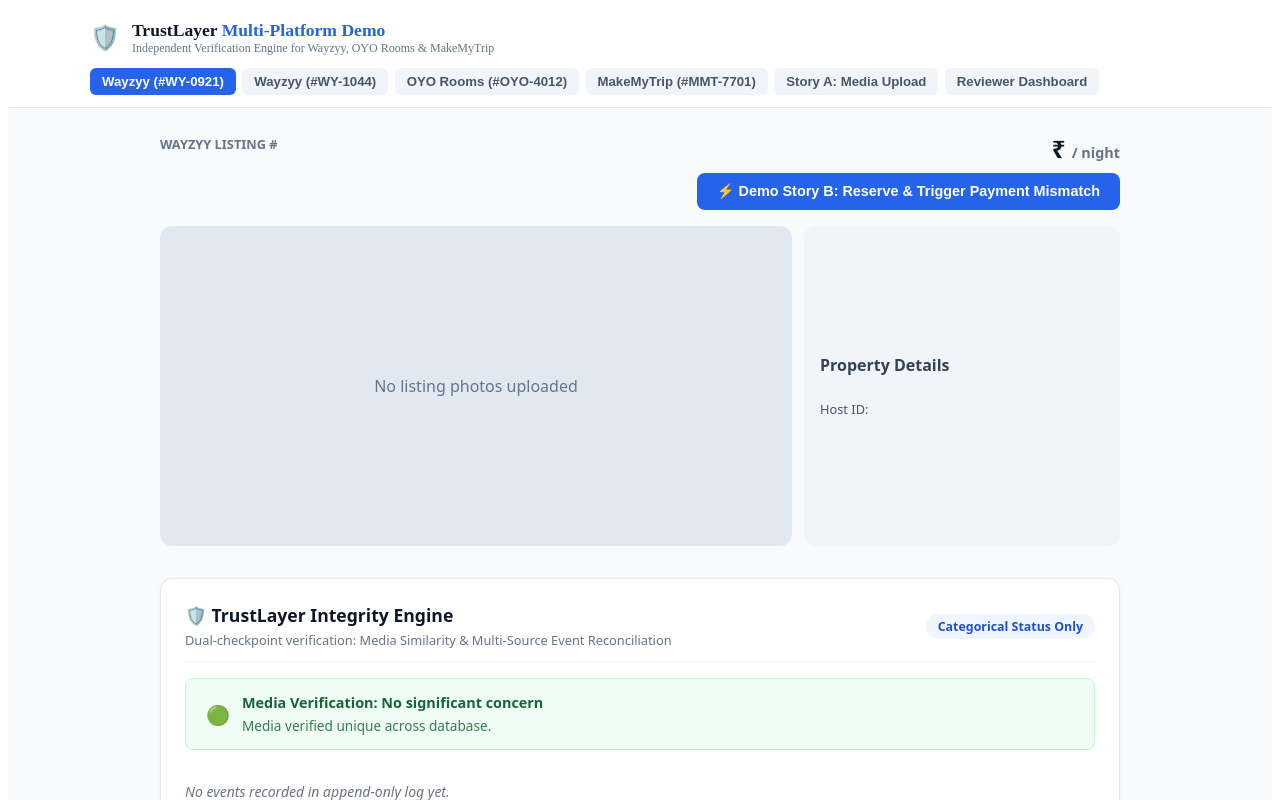
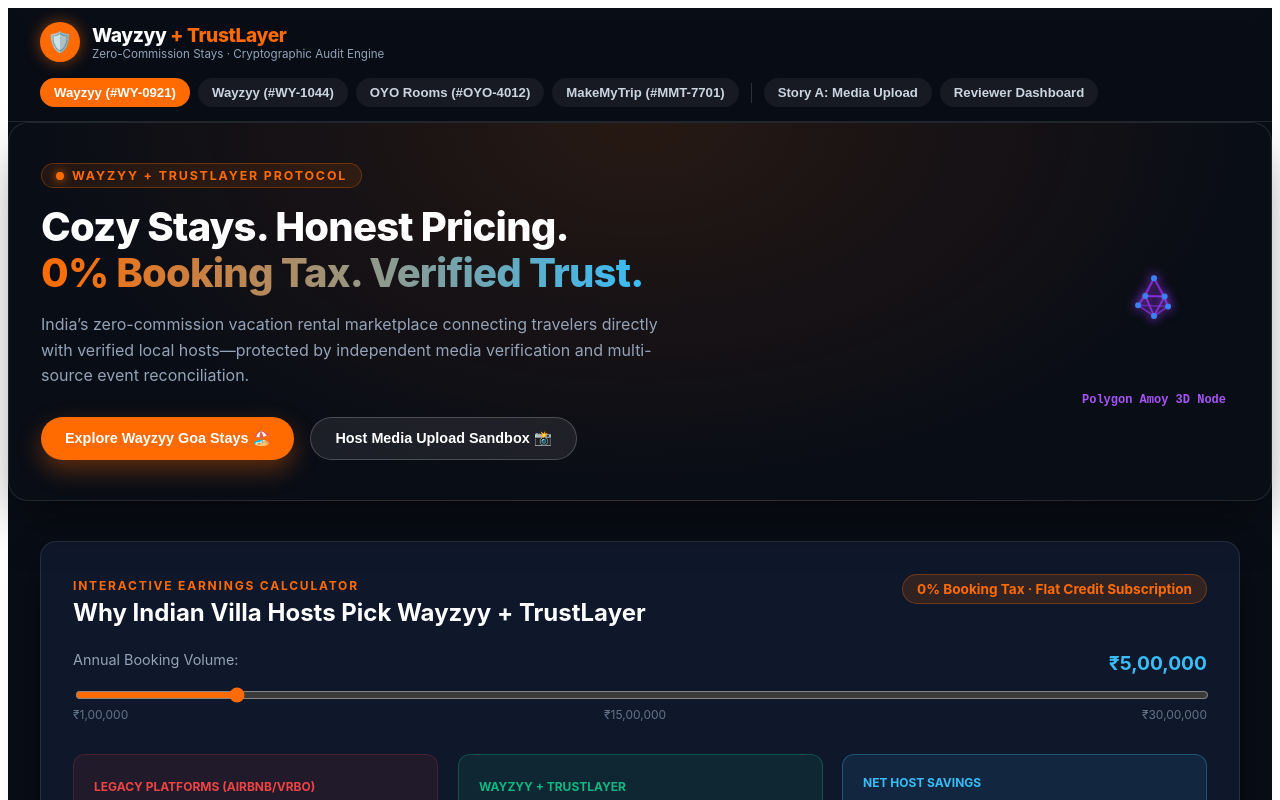
Before and after one commit to surana-rishabh/Trust-Layer, a React (Vite) app in the folder frontend/: page / in a window 1280 px wide. Shown: the top 800 px of the page. Built offline with nearby package versions, Linux system fonts and the light colour scheme; no server answers.

Commit message:
feat: integrate high-graphics glassmorphism & 3D canvas components into App root

```diff
--- a/frontend/src/App.jsx
+++ b/frontend/src/App.jsx
@@ -1,142 +1,58 @@
 import React, { useState, Suspense, lazy } from 'react';
+import Navbar from './components/Navbar';
+import HeroBanner from './components/HeroBanner';
+import FeeCalculator from './components/FeeCalculator';
+import CursorSpotlight from './components/CursorSpotlight';
 
-// Perf Plan 1.3: Code splitting using React.lazy + Suspense for route chunks
 const ListingPage = lazy(() => import('./pages/ListingPage'));
 const HostUploadPage = lazy(() => import('./pages/HostUploadPage'));
 const ReviewerPage = lazy(() => import('./pages/ReviewerPage'));
 
 export default function App() {
   const [activeTab, setActiveTab] = useState('WY-0921');
-  const [selectedCategory, setSelectedCategory] = useState('wayzyy');
+  const [platformFilter, setPlatformFilter] = useState('all');
 
   return (
-    <div style={{ backgroundColor: '#f8fafc', minHeight: '100vh', color: '#0f172a' }}>
-      {/* Top Navbar */}
-      <header style={{
-        backgroundColor: '#ffffff',
-        borderBottom: '1px solid #e2e8f0',
-        padding: '0.75rem 1.5rem',
-        position: 'sticky',
-        top: 0,
-        zIndex: 50
-      }}>
-        <div style={{ maxWidth: '1100px', margin: '0 auto', display: 'flex', justifyContent: 'space-between', alignItems: 'center', flexWrap: 'wrap', gap: '0.75rem' }}>
-          <div style={{ display: 'flex', alignItems: 'center', gap: '0.75rem' }}>
-            <span style={{ fontSize: '1.5rem' }}>🛡️</span>
-            <div>
-              <strong style={{ fontSize: '1.1rem', color: '#0f172a' }}>TrustLayer <span style={{ color: '#2563eb' }}>Multi-Platform Demo</span></strong>
-              <div style={{ fontSize: '0.75rem', color: '#64748b' }}>Independent Verification Engine for Wayzyy, OYO Rooms & MakeMyTrip</div>
-            </div>
+    <div style={{
+      backgroundColor: '#090d16',
+      minHeight: '100vh',
+      color: '#f8fafc',
+      fontFamily: "Inter, system-ui, -apple-system, BlinkMacSystemFont, 'Segoe UI', Roboto, sans-serif"
+    }}>
+      {/* 60fps Radial Cursor Spotlight & Particle Cloud */}
+      <CursorSpotlight />
+
+      {/* Glassmorphic Cyberpunk Navigation Header */}
+      <Navbar
+        activeTab={activeTab}
+        setActiveTab={setActiveTab}
+        platformFilter={platformFilter}
+        setPlatformFilter={setPlatformFilter}
+      />
+
+      {/* Hero Section with Interactive 3D Wireframe Polygon Gem & Protocol Telemetry */}
+      <HeroBanner />
+
+      {/* Fee Savings Calculator Comparison */}
+      <div style={{ maxWidth: '1200px', margin: '2rem auto', padding: '0 1.5rem' }}>
+        <FeeCalculator />
+      </div>
+
+      {/* Main Content Area */}
+      <main style={{ maxWidth: '1200px', margin: '0 auto', padding: '0 1.5rem 4rem 1.5rem' }}>
+        <Suspense fallback={
+          <div style={{
+            padding: '4rem',
+            textAlign: 'center',
+            color: '#94a3b8',
+            backdropFilter: 'blur(12px)',
+            background: 'rgba(15, 23, 42, 0.6)',
+            borderRadius: '16px',
+            border: '1px solid rgba(255, 255, 255, 0.1)'
+          }}>
+            Loading TrustLayer workspace...
           </div>
-
-          {/* Navigation Tabs */}
-          <nav style={{ display: 'flex', gap: '0.4rem', flexWrap: 'wrap' }}>
-            {/* Wayzyy */}
-            <button
-              onClick={() => setActiveTab('WY-0921')}
-              style={{
-                padding: '6px 12px',
-                borderRadius: '6px',
-                border: 'none',
-                fontSize: '0.825rem',
-                fontWeight: '600',
-                cursor: 'pointer',
-                backgroundColor: activeTab === 'WY-0921' ? '#2563eb' : '#f1f5f9',
-                color: activeTab === 'WY-0921' ? '#ffffff' : '#475569'
-              }}
-            >
-              Wayzyy (#WY-0921)
-            </button>
-
-            <button
-              onClick={() => setActiveTab('WY-1044')}
-              style={{
-                padding: '6px 12px',
-                borderRadius: '6px',
-                border: 'none',
-                fontSize: '0.825rem',
-                fontWeight: '600',
-                cursor: 'pointer',
-                backgroundColor: activeTab === 'WY-1044' ? '#2563eb' : '#f1f5f9',
-                color: activeTab === 'WY-1044' ? '#ffffff' : '#475569'
-              }}
-            >
-              Wayzyy (#WY-1044)
-            </button>
-
-            {/* OYO Rooms */}
-            <button
-              onClick={() => setActiveTab('OYO-4012')}
-              style={{
-                padding: '6px 12px',
-                borderRadius: '6px',
-                border: 'none',
-                fontSize: '0.825rem',
-                fontWeight: '600',
-                cursor: 'pointer',
-                backgroundColor: activeTab === 'OYO-4012' ? '#dc2626' : '#f1f5f9',
-                color: activeTab === 'OYO-4012' ? '#ffffff' : '#475569'
-              }}
-            >
-              OYO Rooms (#OYO-4012)
-            </button>
-
-            {/* MakeMyTrip */}
-            <button
-              onClick={() => setActiveTab('MMT-7701')}
-              style={{
-                padding: '6px 12px',
-                borderRadius: '6px',
-                border: 'none',
-                fontSize: '0.825rem',
-                fontWeight: '600',
-                cursor: 'pointer',
-                backgroundColor: activeTab === 'MMT-7701' ? '#059669' : '#f1f5f9',
-                color: activeTab === 'MMT-7701' ? '#ffffff' : '#475569'
-              }}
-            >
-              MakeMyTrip (#MMT-7701)
-            </button>
-
-            {/* Actions */}
-            <button
-              onClick={() => setActiveTab('host-upload')}
-              style={{
-                padding: '6px 12px',
-                borderRadius: '6px',
-                border: 'none',
-                fontSize: '0.825rem',
-                fontWeight: '600',
-                cursor: 'pointer',
-                backgroundColor: activeTab === 'host-upload' ? '#0f766e' : '#f1f5f9',
-                color: activeTab === 'host-upload' ? '#ffffff' : '#475569'
-              }}
-            >
-              Story A: Media Upload
-            </button>
-
-            <button
-              onClick={() => setActiveTab('reviewer')}
-              style={{
-                padding: '6px 12px',
-                borderRadius: '6px',
-                border: 'none',
-                fontSize: '0.825rem',
-                fontWeight: '600',
-                cursor: 'pointer',
-                backgroundColor: activeTab === 'reviewer' ? '#7c3aed' : '#f1f5f9',
-                color: activeTab === 'reviewer' ? '#ffffff' : '#475569'
-              }}
-            >
-              Reviewer Dashboard
-            </button>
-          </nav>
-        </div>
-      </header>
-
-      {/* Main Content Area with React.Suspense fallback */}
-      <main style={{ paddingBottom: '3rem' }}>
-        <Suspense fallback={<div style={{ padding: '3rem', textAlign: 'center', color: '#64748b' }}>Loading chunk...</div>}>
+        }>
           {activeTab === 'host-upload' && <HostUploadPage />}
           {activeTab === 'reviewer' && <ReviewerPage />}
           {activeTab !== 'host-upload' && activeTab !== 'reviewer' && (
```
